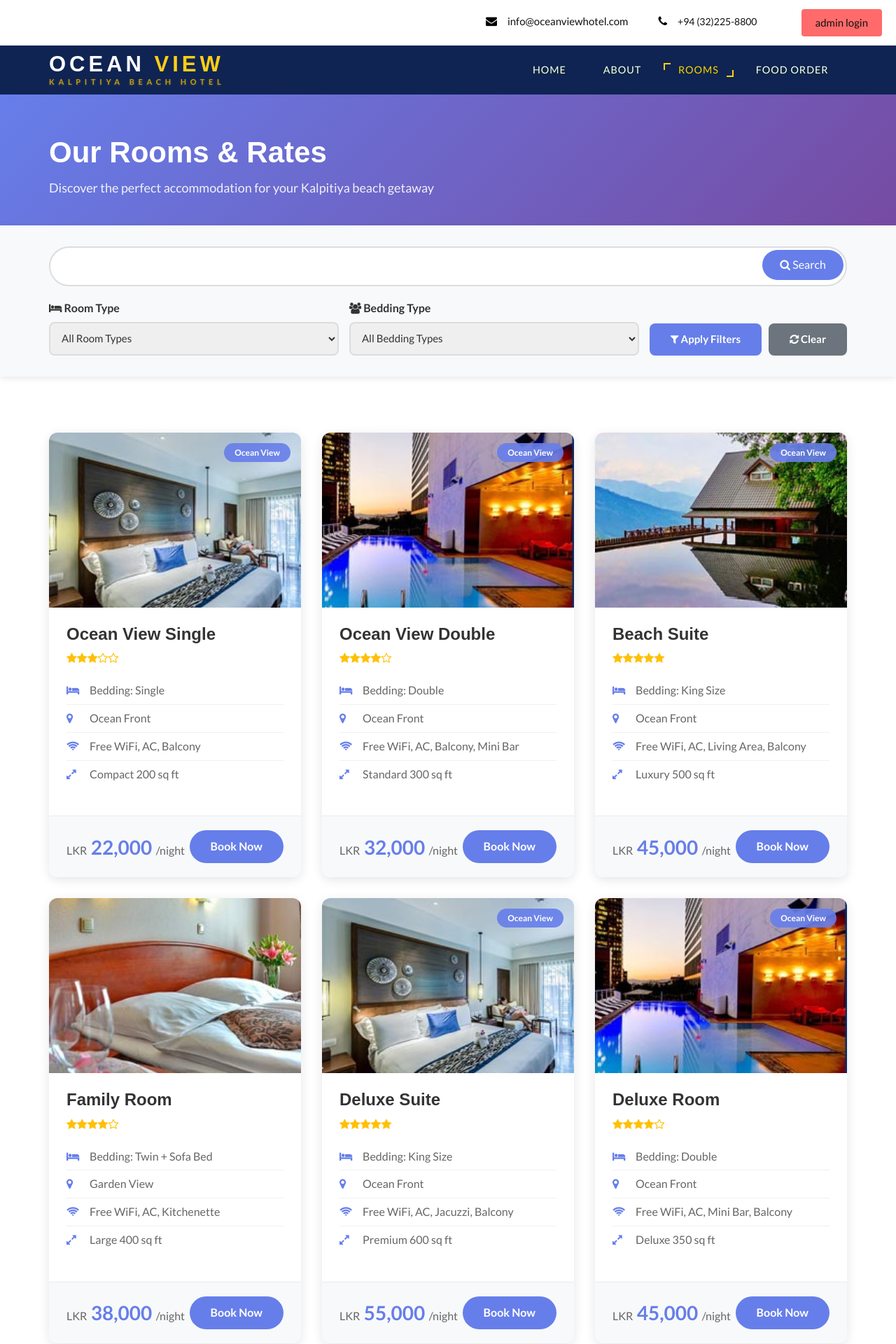
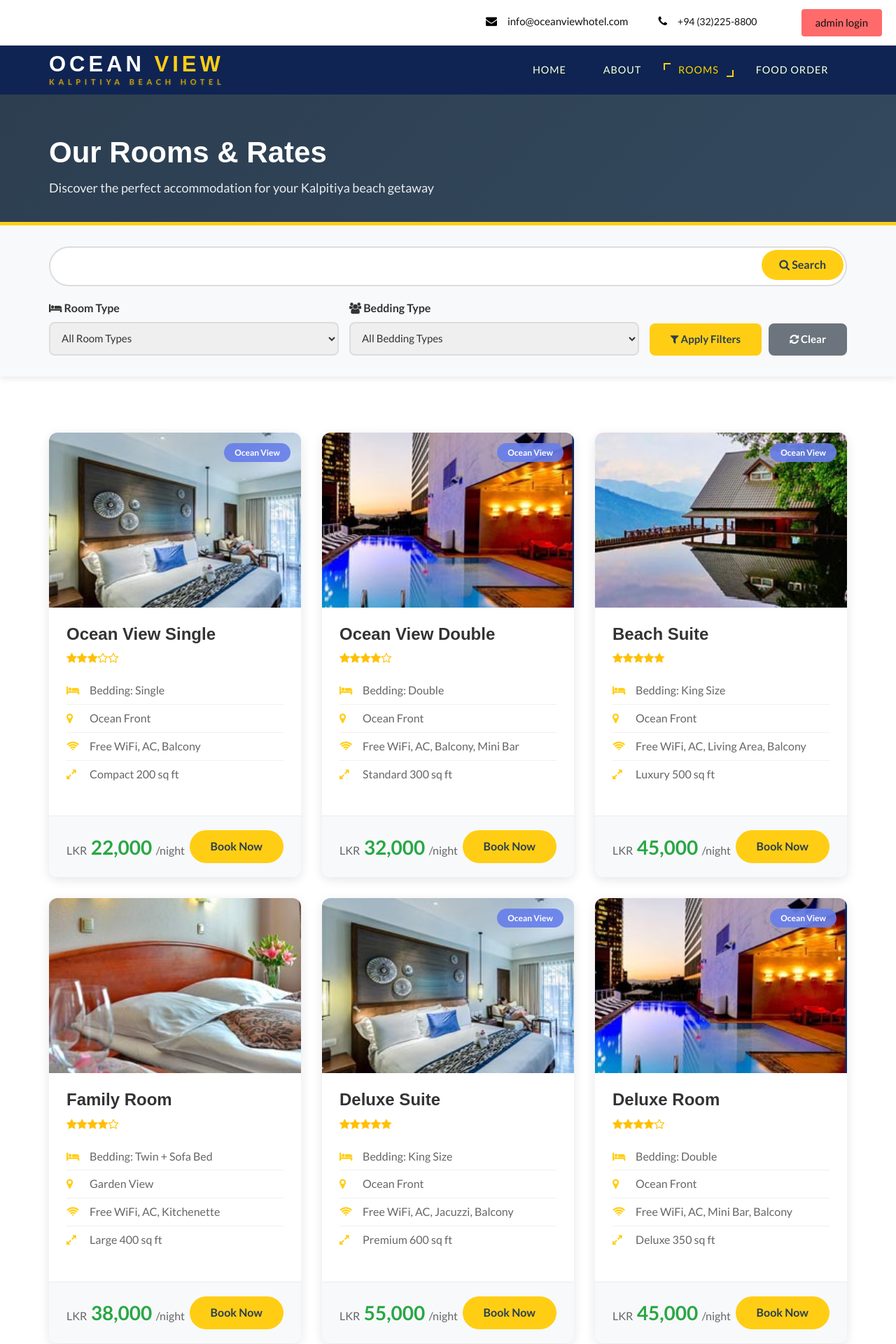
Before and after one commit to dinethkandegedara/Hotel-Management-System, a PHP site: page /rooms.php in a window 1280 px wide. Shown: the top 1920 px of the page at 70% size. Run offline with PHP 8.4, Linux system fonts and the light colour scheme; data comes from the database, SQL or seed files in the repository; some web fonts are replaced.

Commit message:
Update room page styles with new color scheme, enhance header design, and improve button aesthetics for a modern user interface.

```diff
--- a/rooms.php
+++ b/rooms.php
@@ -90,10 +90,22 @@ $room_ratings = array(
 <style>
 /* Rooms Page Specific Styles */
 .rooms-header {
-    background: linear-gradient(135deg, #667eea 0%, #764ba2 100%);
+    background: linear-gradient(135deg, #2c3e50 0%, #34495e 100%);
     color: white;
     padding: 60px 0 40px;
     margin-top: 0;
+    position: relative;
+    overflow: hidden;
+}
+
+.rooms-header::after {
+    content: '';
+    position: absolute;
+    bottom: 0;
+    left: 0;
+    right: 0;
+    height: 5px;
+    background: #ffce14;
 }
 
 .rooms-header h1 {
@@ -129,26 +141,27 @@ $room_ratings = array(
 }
 
 .search-box input:focus {
-    border-color: #667eea;
+    border-color: #ffce14;
     outline: none;
-    box-shadow: 0 0 10px rgba(102, 126, 234, 0.2);
+    box-shadow: 0 0 10px rgba(255, 206, 20, 0.3);
 }
 
 .search-box button {
     position: absolute;
     right: 5px;
     top: 5px;
-    background: #667eea;
+    background: #ffce14;
     border: none;
     padding: 10px 25px;
     border-radius: 25px;
-    color: white;
+    color: #2c3e50;
+    font-weight: 600;
     cursor: pointer;
     transition: all 0.3s;
 }
 
 .search-box button:hover {
-    background: #5568d3;
+    background: #f0c000;
 }
 
 .filter-options {
@@ -180,7 +193,7 @@ $room_ratings = array(
 }
 
 .filter-group select:focus {
-    border-color: #667eea;
+    border-color: #ffce14;
     outline: none;
 }
 
@@ -201,12 +214,13 @@ $room_ratings = array(
 }
 
 .btn-apply {
-    background: #667eea;
-    color: white;
+    background: #ffce14;
+    color: #2c3e50;
+    font-weight: 600;
 }
 
 .btn-apply:hover {
-    background: #5568d3;
+    background: #f0c000;
 }
 
 .btn-clear {
@@ -302,7 +316,7 @@ $room_ratings = array(
 }
 
 .room-features i {
-    color: #667eea;
+    color: #ffce14;
     margin-right: 10px;
     width: 20px;
 }
@@ -319,7 +333,7 @@ $room_ratings = array(
 .room-price {
     font-size: 28px;
     font-weight: 700;
-    color: #667eea;
+    color: #28a745;
 }
 
 .room-price span {
@@ -329,8 +343,8 @@ $room_ratings = array(
 }
 
 .btn-book {
-    background: #667eea;
-    color: white;
+    background: #ffce14;
+    color: #2c3e50;
     padding: 12px 30px;
     border-radius: 25px;
     text-decoration: none;
@@ -340,8 +354,8 @@ $room_ratings = array(
 }
 
 .btn-book:hover {
-    background: #5568d3;
-    color: white;
+    background: #f0c000;
+    color: #2c3e50;
     text-decoration: none;
     transform: translateY(-2px);
 }
```
